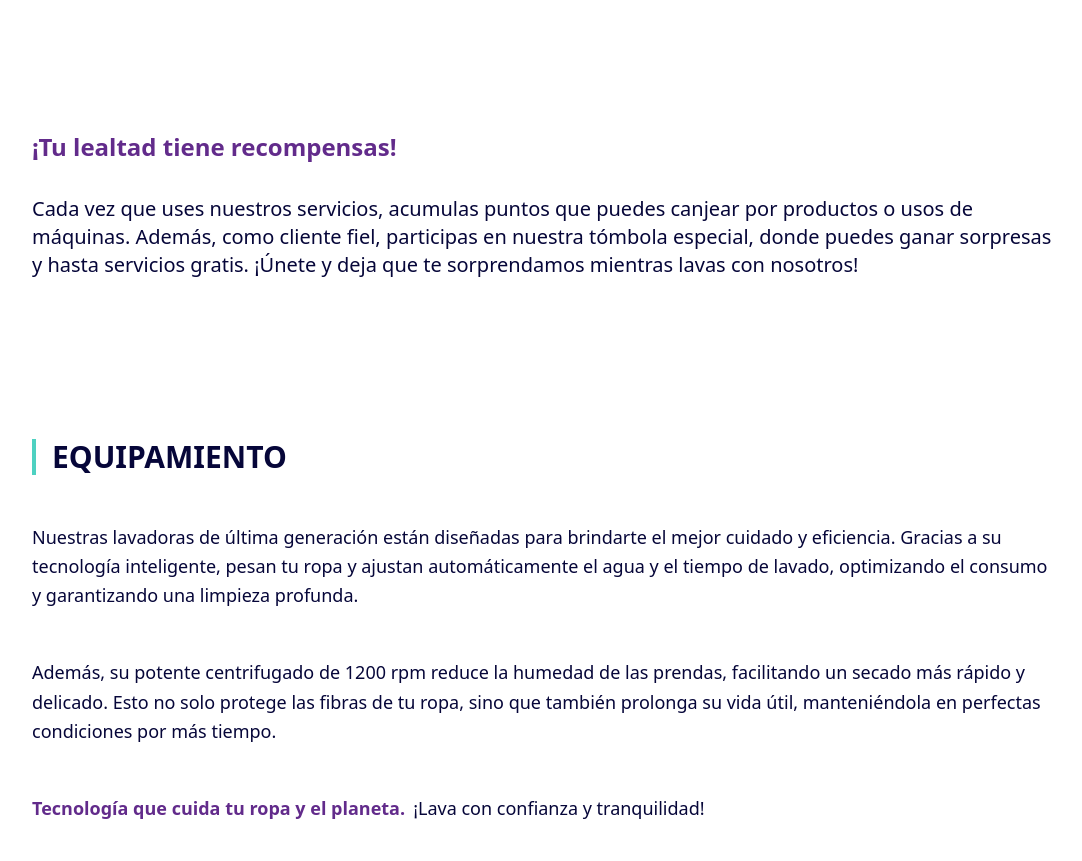
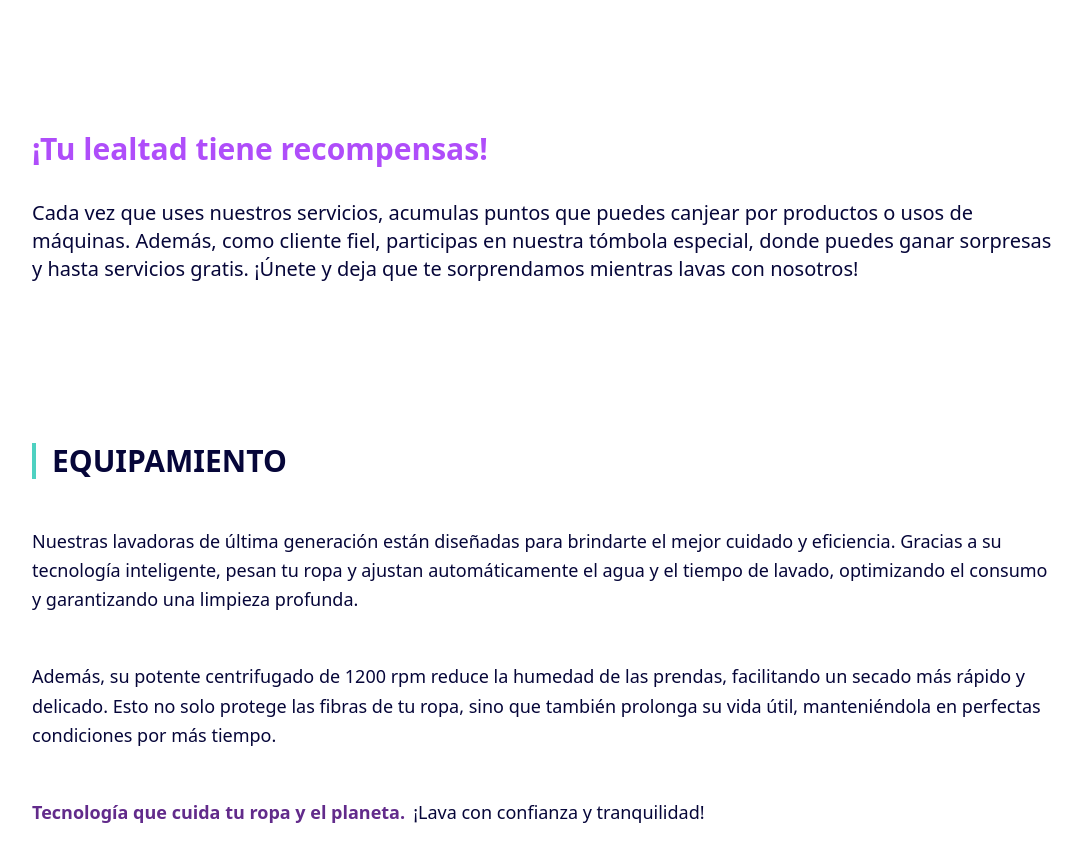
Before and after one commit to dspwebstudiomx/easylav-react, a React (Vite) app: page / in a window 1280 px wide. Shown: the part 3520-4381 px from the top of the page, without its empty margins (96-1178 px from the left). Built offline with nearby package versions, Linux system fonts and the light colour scheme; no server answers.

Commit message:
refactor: ajusta el tamaño del texto en el componente ProgramasDeLealtad

```diff
--- a/src/pages/inicio/components/ProgramasDeLealtad.jsx
+++ b/src/pages/inicio/components/ProgramasDeLealtad.jsx
@@ -8,7 +8,7 @@ const ProgramasDeLealtad = () => {
         <ParagraphContainer>
           <Paragraph>
             <div className="text-xl flex flex-col gap-8 items-start justify-start">
-              <span className="text-secondary_dark dark:text-secondary_light text-2xl font-bold block">
+              <span className="text-secondary dark:text-secondary_light text-3xl font-bold block">
                 ¡Tu lealtad tiene recompensas!
               </span>
               <span>
```
